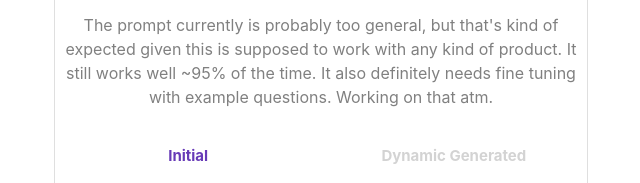
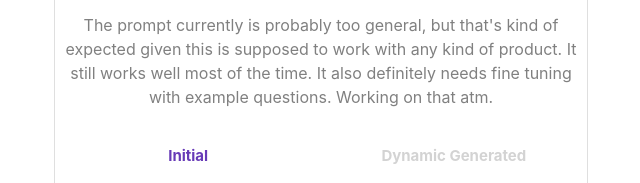
Before and after one commit to scryvener/DynFormSite, a website: page Pages/index.html in a window 1280 px wide. Shown: the part 202-385 px from the top of the page, 319-959 px from the left. Drawn offline with nearby package versions, Linux system fonts and the light colour scheme.

Commit message:
Update index.html

```diff
--- a/Pages/index.html
+++ b/Pages/index.html
@@ -22,7 +22,7 @@
                     expand this to anything, i.e. opinion surveys, voice of customer surveys, etc.
                   </p>
 
-                  <p>The prompt currently is probably too general, but that's kind of expected given this is supposed to work with any kind of product. It still works well ~95% of the time.
+                  <p>The prompt currently is probably too general, but that's kind of expected given this is supposed to work with any kind of product. It still works well most of the time.
                      It also definitely needs fine tuning with example questions. Working on that atm.
                   </p>
 
```
